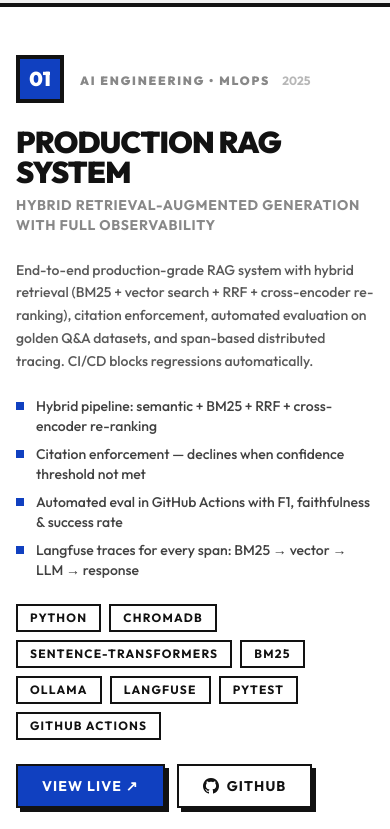
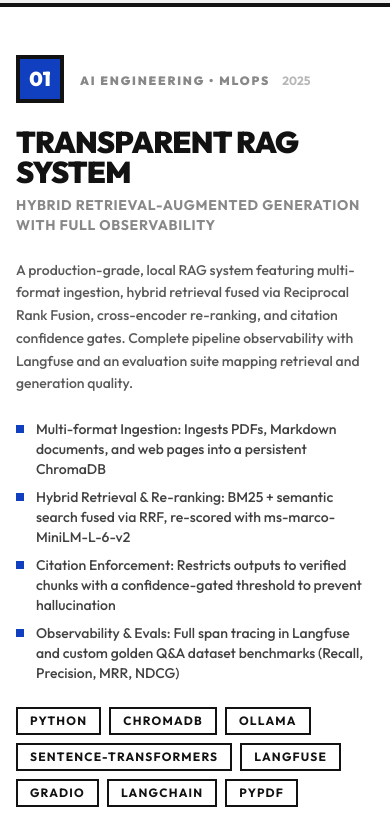
Before and after one commit to JKSANJAY27/portfolio-v2, a Next.js app: page / in a window 390 px wide. Shown: the part 1760-2589 px from the top of the page. Built offline with nearby package versions, Linux system fonts and the light colour scheme.

Commit message:
feat: implement Achievements, Projects, Research, and About sections with visual content

```diff
--- a/src/sections/Achievements.tsx
+++ b/src/sections/Achievements.tsx
@@ -6,6 +6,7 @@
 
 const achievementItems = [
   { link: '#', text: 'GATE CSE 2026 — AIR 1603 · Score 670', image: '/gate.png' },
+  { link: '#', text: 'Gen AI Using IBM Watsonx Certification', image: '/projects/ibm.png' },
   { link: '#', text: "Judges' Choice — Sankalp Innovation Challenge 2026 · MNNIT Allahabad", image: '/projects/janvedha.jpeg' },
   { link: '#', text: 'UKIERI 2025 Research Scholar — Heriot-Watt University', image: '/ukieri.jpeg' },
   { link: '#', text: 'India Innovates 2026 Finalist — Bharat Mandapam, New Delhi', image: '/projects/janvedha.jpeg' },
@@ -26,8 +27,16 @@
     accent: '#D02020',
   },
   {
+    icon: '🤖',
+    index: '02',
+    title: 'Gen AI using IBM Watsonx',
+    description: 'Professional certification demonstrating expertise in Generative AI architectures, prompt engineering, model tuning, and enterprise LLM deployment using IBM Watsonx platform.',
+    tags: ['IBM Certified', 'Generative AI', 'Watsonx'],
+    accent: '#1040C0',
+  },
+  {
     icon: '🏆',
-    index: '02',
+    index: '03',
     title: "Judges' Choice — Sankalp 2026",
     description: "Won Judges' Choice Award at the Sankalp Innovation Challenge 2026 at MNNIT Allahabad, Prayagraj — a national-level AI and innovation challenge in association with Medha AI. Built JanVedha AI, a civic decision intelligence platform.",
     tags: ['National Award', 'AI for India', 'MNNIT Allahabad'],
@@ -35,23 +44,23 @@
   },
   {
     icon: '🇮🇳',
-    index: '03',
+    index: '04',
     title: 'India Innovates 2026 Finalist',
     description: "Finalist at India Innovates 2026 — the World's Largest Civic Tech Hackathon, held at Bharat Mandapam, New Delhi on 28 March 2026. Among the brightest student innovators selected to present governance, security, and national systems solutions.",
     tags: ['Bharat Mandapam', 'Civic Tech', 'New Delhi'],
+    accent: '#D02020',
+  },
+  {
+    icon: '🏛️',
+    index: '05',
+    title: 'UKIERI 2025 Research Scholar',
+    description: "Nationally selected (Top 9) for UK–India bilateral hydrogen research exchange. Applied AI/ML skills in data analysis and optimization at Heriot-Watt University's Research Centre for Carbon Solutions.",
+    tags: ['International', 'Research', 'Heriot-Watt'],
     accent: '#1040C0',
   },
   {
-    icon: '🏛️',
-    index: '04',
-    title: 'UKIERI 2025 Research Scholar',
-    description: "Nationally selected (Top 9) for UK–India bilateral hydrogen research exchange. Applied AI/ML skills in data analysis and optimization at Heriot-Watt University's Research Centre for Carbon Solutions.",
-    tags: ['International', 'Research', 'Heriot-Watt'],
-    accent: '#D02020',
-  },
-  {
     icon: '☁️',
-    index: '05',
+    index: '06',
     title: 'Google Cloud Agentic AI Hackathon',
     description: "Finalist in Google Cloud's Agentic AI Hackathon. Developed a multi-agent system leveraging Gemini and Vertex AI for intelligent workflow automation.",
     tags: ['Google Cloud', 'Agentic AI', 'Finalist'],
@@ -59,23 +68,23 @@
   },
   {
     icon: '🤖',
-    index: '06',
+    index: '07',
     title: 'DeepShiva LLM Hackathon Finalist',
     description: 'Finalist in the DeepShiva LLM Hackathon. Built a domain-specific RAG pipeline for Indian legal document analysis.',
     tags: ['LLM', 'RAG', 'Finalist'],
+    accent: '#D02020',
+  },
+  {
+    icon: '🎨',
+    index: '08',
+    title: 'Board Member — Design Lead, AEE VIT',
+    description: 'Elected Board Member and Design Lead for the Association of Electrical Engineers (AEE) at VIT. Led visual identity and UX across 10+ events attended by 500+ students.',
+    tags: ['Leadership', 'Design', 'VIT'],
     accent: '#1040C0',
   },
   {
-    icon: '🎨',
-    index: '07',
-    title: 'Board Member — Design Lead, AEE VIT',
-    description: 'Elected Board Member and Design Lead for the Association of Electrical Engineers (AEE) at VIT. Led visual identity and UX across 10+ events attended by 500+ students.',
-    tags: ['Leadership', 'Design', 'VIT'],
-    accent: '#D02020',
-  },
-  {
     icon: '💻',
-    index: '08',
+    index: '09',
     title: 'Senior Core Member — CodeChef VIT',
     description: 'Organized coding events, workshops, and hackathons for 1,000+ students. Led competitive programming workshops and mentored junior members at CodeChef VIT & TAM-VIT AI/ML Club.',
     tags: ['Competitive Programming', 'Mentoring', '1000+ Students'],
--- a/src/sections/Projects.tsx
+++ b/src/sections/Projects.tsx
@@ -10,16 +10,16 @@
     category: 'AI Engineering • MLOps',
     index: '01',
     year: '2025',
-    title: 'Production RAG System',
+    title: 'Transparent RAG System',
     subtitle: 'Hybrid Retrieval-Augmented Generation with Full Observability',
-    description: 'End-to-end production-grade RAG system with hybrid retrieval (BM25 + vector search + RRF + cross-encoder re-ranking), citation enforcement, automated evaluation on golden Q&A datasets, and span-based distributed tracing. CI/CD blocks regressions automatically.',
+    description: 'A production-grade, local RAG system featuring multi-format ingestion, hybrid retrieval fused via Reciprocal Rank Fusion, cross-encoder re-ranking, and citation confidence gates. Complete pipeline observability with Langfuse and an evaluation suite mapping retrieval and generation quality.',
     results: [
-      'Hybrid pipeline: semantic + BM25 + RRF + cross-encoder re-ranking',
-      'Citation enforcement — declines when confidence threshold not met',
-      'Automated eval in GitHub Actions with F1, faithfulness & success rate',
-      'Langfuse traces for every span: BM25 → vector → LLM → response',
+      'Multi-format Ingestion: Ingests PDFs, Markdown documents, and web pages into a persistent ChromaDB',
+      'Hybrid Retrieval & Re-ranking: BM25 + semantic search fused via RRF, re-scored with ms-marco-MiniLM-L-6-v2',
+      'Citation Enforcement: Restricts outputs to verified chunks with a confidence-gated threshold to prevent hallucination',
+      'Observability & Evals: Full span tracing in Langfuse and custom golden Q&A dataset benchmarks (Recall, Precision, MRR, NDCG)',
     ],
-    stack: ['Python', 'ChromaDB', 'sentence-transformers', 'BM25', 'Ollama', 'Langfuse', 'pytest', 'GitHub Actions'],
+    stack: ['Python', 'ChromaDB', 'Ollama', 'sentence-transformers', 'Langfuse', 'Gradio', 'LangChain', 'pypdf'],
     link: 'https://github.com/JKSANJAY27/RAG-System',
     github: 'https://github.com/JKSANJAY27/RAG-System',
     image: '/projects/ragsystem.jfif',
@@ -45,8 +45,27 @@
     accent: '#D02020',
   },
   {
+    category: 'Full Stack • AI Systems',
+    index: '03',
+    year: '2026',
+    title: 'NextUp.ai',
+    subtitle: 'AI-Powered Placement Intelligence Platform',
+    description: 'A privacy-first, zero-knowledge placement tracker that reads campus recruitment emails, detects shortlists, verifies eligibility, and tailors ATS-optimized resumes using self-hosted LLMs, run on free-tier infrastructure.',
+    results: [
+      'Zero-Knowledge Privacy: Browser-based AES-256-GCM encryption + peppered HMAC blind indexes for shortlist matching',
+      'Email Intelligence: Self-hosted LLM (Qwen 3B) parser with deterministic grounding gates filtering out hallucinations',
+      'ATS Resume Tailoring: Relevance-gated project selection, micro-batched LLM passes, and a LaTeX-quality PyMuPDF renderer',
+      'Reliable Stage Machine: Event-driven tracking guarding stages from duplicate lists or roster list false positives',
+    ],
+    stack: ['Next.js 14', 'FastAPI', 'PostgreSQL', 'Redis', 'WebCrypto', 'Ollama', 'PyMuPDF', 'Docker'],
+    link: 'https://project-next-up.vercel.app/',
+    github: 'https://github.com/JKSANJAY27/Project-NextUp/',
+    image: '/projects/nextup.png',
+    accent: '#F0C020',
+  },
+  {
     category: 'AI Engineering • Graph RAG',
-    index: '03',
+    index: '04',
     year: '2025',
     title: 'Neo4j GraphReasoner',
     subtitle: 'Interactive NLP Research Knowledge Graph',
@@ -61,11 +80,11 @@
     link: 'https://github.com/JKSANJAY27/Knowledge-Graph',
     github: 'https://github.com/JKSANJAY27/Knowledge-Graph',
     image: '/projects/graphreasoner.jfif',
-    accent: '#F0C020',
+    accent: '#1040C0',
   },
   {
     category: 'Full Stack • AI/ML',
-    index: '04',
+    index: '05',
     year: '2025',
     title: 'SwarmIQ',
     subtitle: 'Social Simulation Engine with Local LLMs + GraphRAG',
@@ -80,11 +99,11 @@
     link: 'https://github.com/JKSANJAY27/SwarmIQ',
     github: 'https://github.com/JKSANJAY27/SwarmIQ',
     image: '/projects/swarmiq.jfif',
-    accent: '#1040C0',
+    accent: '#D02020',
   },
   {
     category: 'Research / ML',
-    index: '05',
+    index: '06',
     year: '2025',
     title: 'Basketball Video Analysis',
     subtitle: 'Computer Vision Pipeline',
@@ -103,7 +122,7 @@
   },
   {
     category: 'Full Stack',
-    index: '06',
+    index: '07',
     year: '2025',
     title: 'Language Exchange Platform',
     subtitle: 'Dialingo',
@@ -118,7 +137,7 @@
     link: 'https://dialingo.onrender.com/',
     github: 'https://github.com/JKSANJAY27',
     image: '/projects/dialingo.png',
-    accent: '#D02020',
+    accent: '#1040C0',
   },
 ];
 
--- a/src/sections/Research.tsx
+++ b/src/sections/Research.tsx
@@ -15,6 +15,30 @@
 }
 
 const researchProjects: ResearchProject[] = [
+    {
+        title: 'Physics-Augmented Machine Learning Digital Twin for Convergent Truncated Cone Thermosyphon Heat Pipe',
+        shortTitle: 'Thermosyphon ML Twin',
+        organization: 'SET 2026 Conference (Kuala Lumpur, Malaysia)',
+        period: 'August 13 – 15, 2026',
+        status: 'Accepted / Presenting',
+        description: 'Developed an integrated physics-augmented ML digital twin framework from experimental datasets of a Convergent Truncated Cone thermosyphon heat pipe for lithium-ion battery thermal management.',
+        highlights: [
+            'Physics-augmented ML digital twin with seven integrated modules for passive thermal management modeling',
+            'Random Forest Classifier achieving steady-state detection with an F1-score of 97.85% ± 2.63% under leave-one-run-out CV',
+            'Surrogate models predicting condenser heat transfer coefficient (R² = 0.914) & total thermal resistance (R² = 0.889) on unseen geometries',
+            'Active learning via Gaussian Process Regression with uncertainty-thresholded Latin Hypercube Sampling generating synthetic records',
+            'Dry-out early warning system coupling an Isolation Forest with a thermodynamic physics gate',
+            'Uncovered power-dependent geometric crossover transitioning optimal design across thin-film convection and vigorous nucleate boiling',
+        ],
+        metrics: [
+            { label: 'Steady-State F1', value: '97.85%' },
+            { label: 'Condenser HTC R²', value: '0.914' },
+            { label: 'Thermal Res R²', value: '0.889' },
+            { label: 'Venue', value: 'SET 2026' },
+        ],
+        tags: ['Physics-Augmented ML', 'Digital Twin', 'Thermal Management', 'Anomaly Detection', 'Regression'],
+        index: '01',
+    },
     {
         title: 'Pan-Chronological Vision–Language Transformer for Tamil Script Decipherment',
         shortTitle: 'Tamil Script VLT',
@@ -36,7 +60,7 @@
             { label: 'Training Samples', value: '~8K' },
         ],
         tags: ['Vision Transformer', 'Cross-Attention', 'NLP', 'OCR', 'Deep Learning'],
-        index: '01',
+        index: '02',
     },
     {
         title: 'Personalized AI System for Color Vision Deficiency',
@@ -59,7 +83,7 @@
             { label: 'Axes Modeled', value: 'CIELAB a*/b*' },
         ],
         tags: ['Accessibility AI', 'Computer Vision', 'Mask R-CNN', 'Fuzzy Logic', 'AR'],
-        index: '02',
+        index: '03',
     },
     {
         title: 'UKIERI–SPARC Hydrogen Catalyst Validation',
@@ -81,7 +105,7 @@
             { label: 'Competition', value: 'Runner-up' },
         ],
         tags: ['Electrochemistry', 'Hydrogen', 'Green Energy', 'Data Analysis', 'CV/LSV'],
-        index: '03',
+        index: '04',
     },
 ];
 
@@ -111,7 +135,7 @@
                     </div>
                     <p className="text-white/70 font-medium max-w-xs text-sm leading-relaxed">
                         Focused on multimodal AI systems, accessibility technology, and cross-domain innovation.
-                        2 patents published · 1 international research exchange.
+                        1 conference presentation · 2 patents published · 1 international research exchange.
                     </p>
                 </div>
             </div>
@@ -220,8 +244,9 @@
                     <h3 className="font-black uppercase text-white text-2xl tracking-tight mb-6">
                         Research Output
                     </h3>
-                    <div className="grid sm:grid-cols-2 gap-4">
+                    <div className="grid sm:grid-cols-3 gap-4">
                         {[
+                            { type: 'Conference (SET 2026)', title: 'Physics-Augmented Machine Learning Digital Twin for Convergent Truncated Cone Thermosyphon Heat Pipe', status: 'Accepted' },
                             { type: 'Patent (2025)', title: 'Wardrobe Colour Diversity & Personalized CVD Gamut Modeling System', status: 'Published' },
                             { type: 'Patent (2025)', title: 'Pan-Chronological Vision–Language Transformer for Tamil Script Decipherment', status: 'Published' },
                         ].map(output => (
@@ -230,8 +255,8 @@
                                     <span
                                         className="text-[11px] font-black px-2 py-1 uppercase tracking-wider border-2 border-[#121212]"
                                         style={{
-                                            backgroundColor: output.status === 'Published' ? '#1040C0' : output.status === 'In Progress' ? '#F0C020' : '#D02020',
-                                            color: output.status === 'In Progress' ? '#121212' : '#fff',
+                                            backgroundColor: output.status === 'Published' ? '#1040C0' : output.status === 'Accepted' ? '#F0C020' : '#D02020',
+                                            color: output.status === 'Accepted' ? '#121212' : '#fff',
                                         }}
                                     >
                                         {output.status}
```
Also changed, not shown: src/sections/About.tsx (+10 -2 lines), public/projects/ibm.png (added), public/projects/nextup.png (added).
